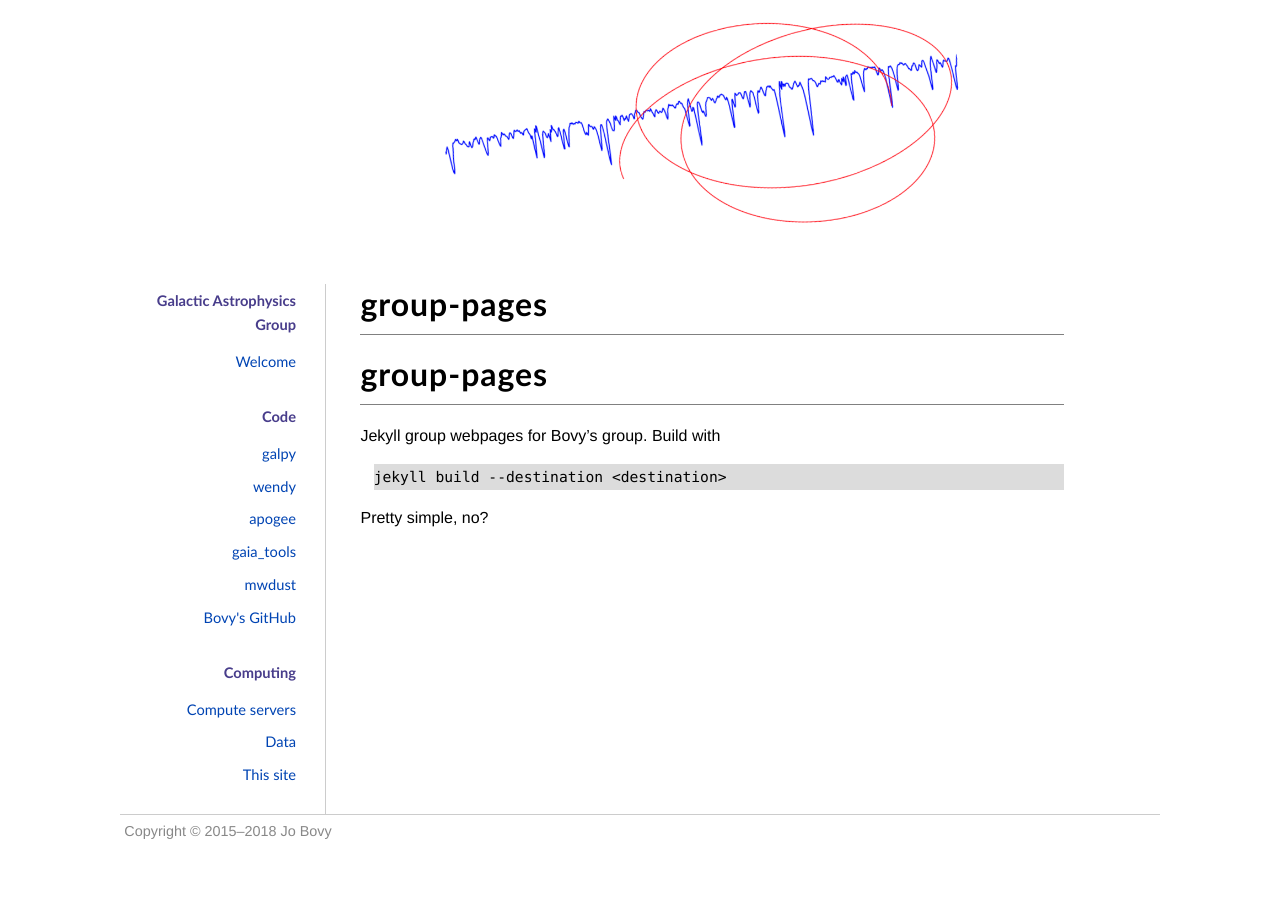
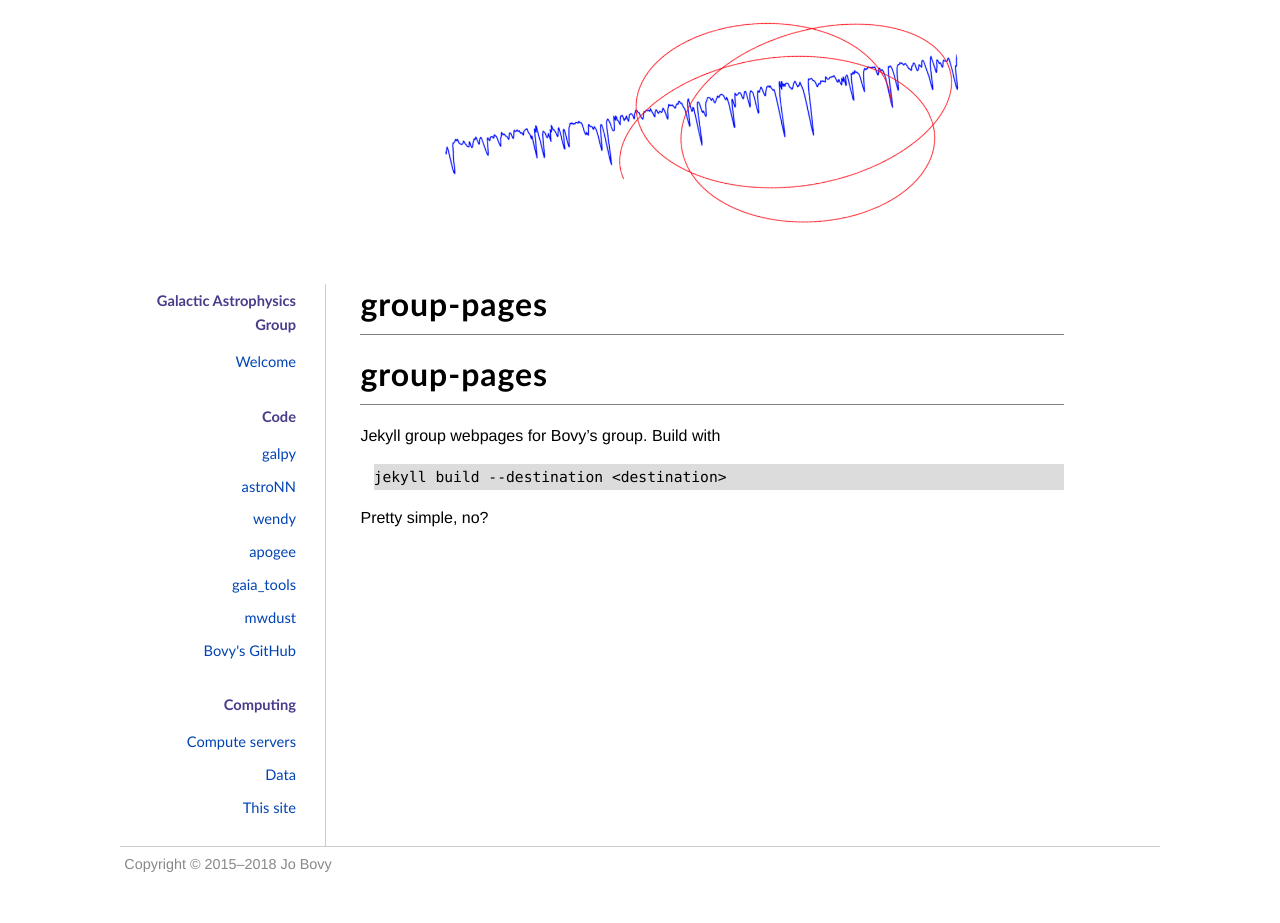
Before and after one commit to jobovy/group-pages, a Jekyll site: the page built from README.md, in a window 1280 px wide. Built offline with Jekyll 4.4.1, drawn with Linux system fonts in a browser that asks for light colours; our own code applies the rules of GitHub Pages for plain Markdown files; before the commit the page ends 900 px from its top, so only the background shows below that.

Commit message:
Add link to astroNN

```diff
--- a/_layouts/default.html
+++ b/_layouts/default.html
@@ -27,6 +27,7 @@
           <li>Code
             <ol class="toc">
               <li><a href='https://github.com/jobovy/galpy'>galpy</a></li>
+              <li><a href='https://github.com/henrysky/astroNN'>astroNN</a></li>
               <li><a href='https://github.com/jobovy/wendy'>wendy</a></li>
               <li><a href='https://github.com/jobovy/apogee'>apogee</a></li>
               <li><a href='https://github.com/jobovy/gaia_tools'>gaia_tools</a></li>
```
